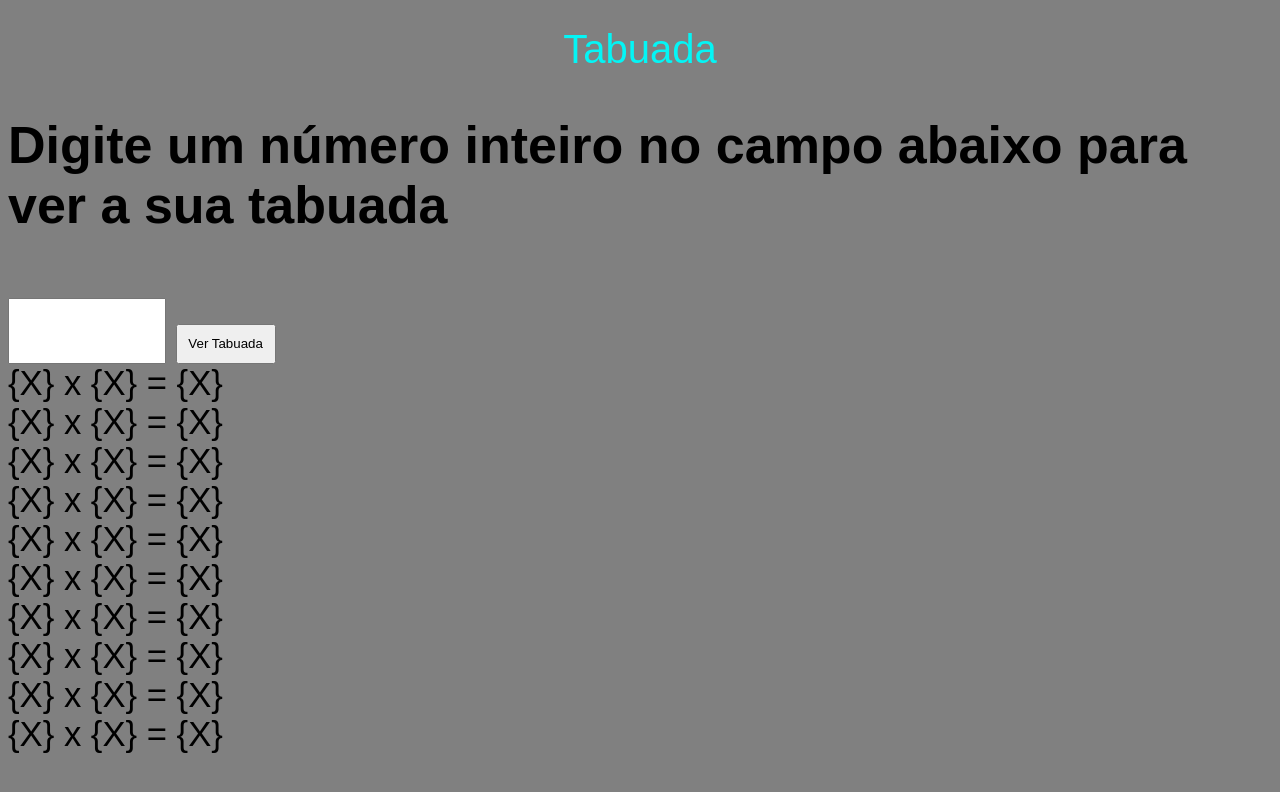
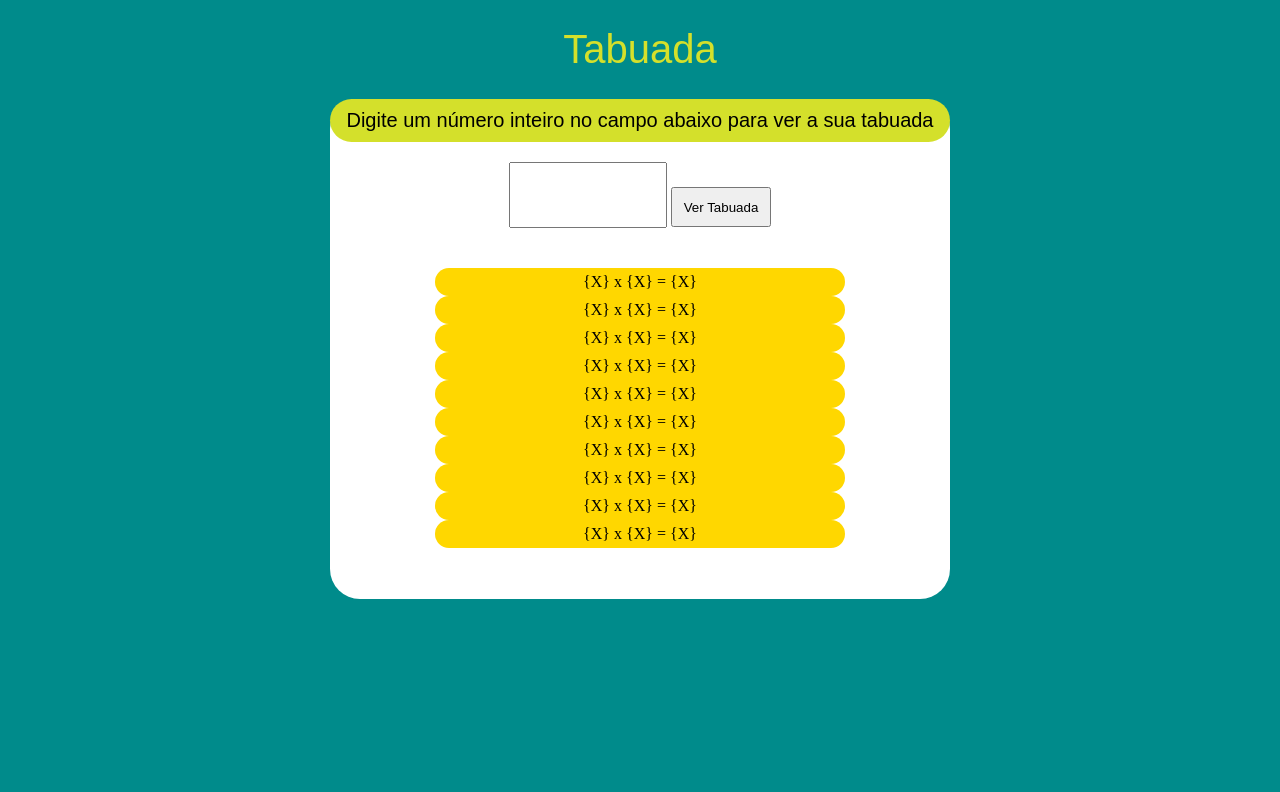
Before and after one commit to LucasLima337/Multiplication_Table, a plain HTML site: page index.html in a window 1280 px wide. Drawn offline with Linux system fonts and the light colour scheme.

Commit message:
style.css

```diff
--- a/estilo/style.css
+++ b/estilo/style.css
@@ -1,20 +1,37 @@
 body {
-    background-color: grey;
-    font: normal 26pt arial;
-    text-align: left;
+    background-color: darkcyan;
 }
 h1 {
     text-align: center;
     font: normal 30pt arial;
-    color: rgb(4, 245, 245);
+    color: rgb(212, 224, 43);
 }
-div#d {
-    font: normal 20pt arial;
-    color: rgb(4, 245, 245);
-    width: 800px;
+h2#d {
+    font: normal 15pt arial;
+    text-align: center;
+    margin: auto;
+    padding: 10px;
+    border-radius: 30px;
+    width: 600px;
+    background-color: rgb(212, 224, 43);
 }
-div{
+section#sec {
+    margin: auto;
+    text-align: center;
+    width: 620px;
+    height: 500px;
+    border-radius: 30px;
+    background-color: white;
+}
+div {
+    background-color: gold;
     width: 400px;
+    margin: auto;
+    padding: 5px;
+    border-radius: 30px;
+}
+div#d1 {
+    margin-top: 40px;
 }
 input#n1 {
     margin-top: 20px;
```
